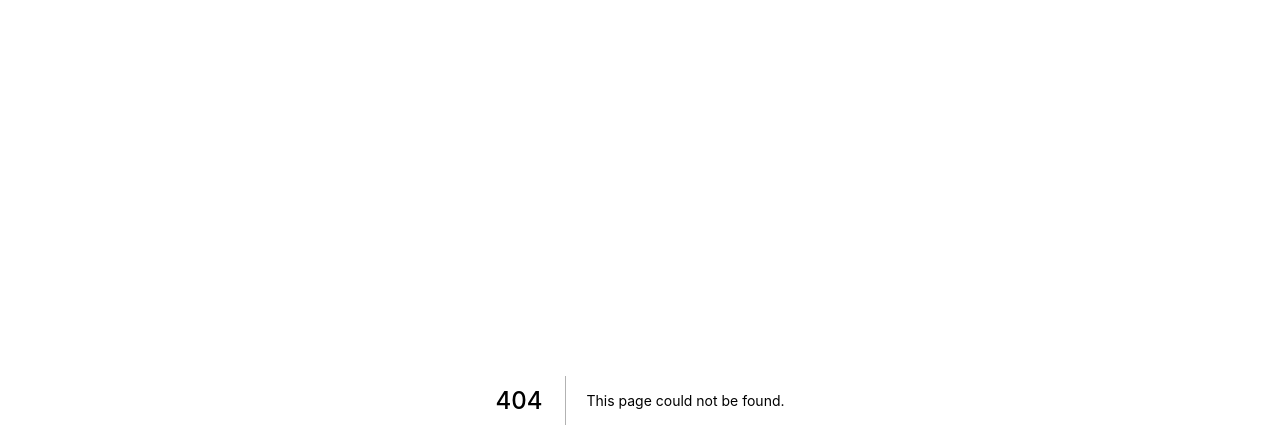
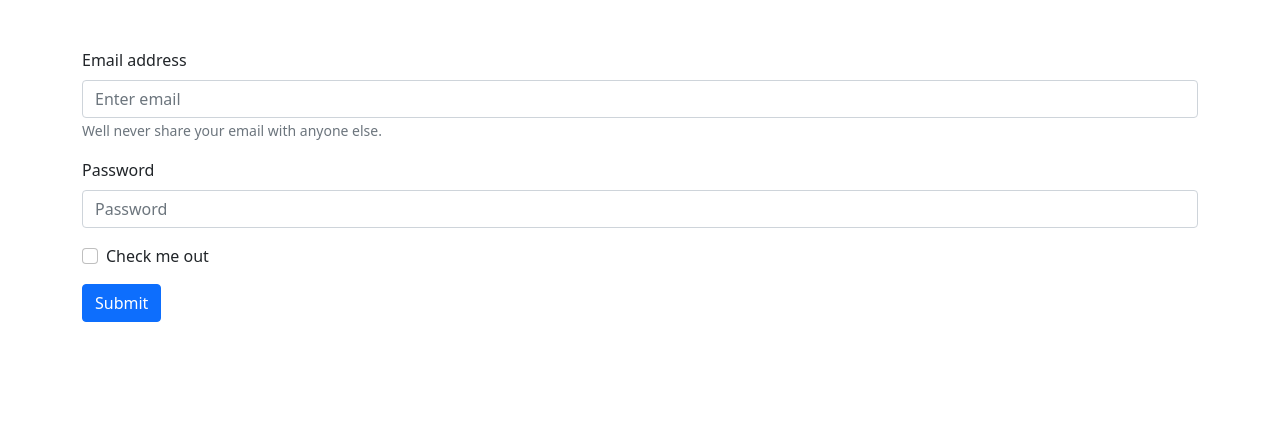
Before and after one commit to KillerDK147/shop-next, a Next.js app: page /login in a window 1280 px wide. Before the commit this address had no page. Shown: the top 448 px of the page. Built offline with nearby package versions, Linux system fonts and the light colour scheme.

Commit message:
fixed alot

```diff
--- a/package.json
+++ b/package.json
@@ -9,6 +9,7 @@
     "lint": "next lint"
   },
   "dependencies": {
+    "axios": "^0.26.1",
     "bootstrap": "^5.1.3",
     "next": "12.1.5",
     "react": "18.0.0",
--- /dev/null
+++ b/pages/login.js
@@ -0,0 +1,66 @@
+import { useState } from "react";
+import { Form, Button } from "react-bootstrap";
+import Router from "next/router";
+import axios from "axios";
+useState;
+const Login = () => {
+  let [Account, setAccount] = useState({
+    Email: "",
+    password: "",
+  });
+
+  let handerSubmit = async (e) => {
+    e.preventDefault();
+    console.log(Account);
+    await axios.post("http://localhost:3001/api/login", Account).then((res) => {
+      console.log(res.data);
+      localStorage.setItem("x-auth-token", JSON.stringify(res.data));
+      Router.push("./home");
+    });
+  };
+
+  let handlerChange = (e) => {
+    setAccount({
+      ...Account,
+      [e.target.name]: e.target.value,
+    });
+  };
+  return (
+    <div className="container mt-5">
+      <Form onSubmit={handerSubmit}>
+        <Form.Group className="mb-3" controlId="formBasicEmail">
+          <Form.Label>Email address</Form.Label>
+          <Form.Control
+            type="email"
+            placeholder="Enter email"
+            name="Email"
+            value={Account.email}
+            onChange={handlerChange}
+          />
+          <Form.Text className="text-muted">
+            Well never share your email with anyone else.
+          </Form.Text>
+        </Form.Group>
+
+        <Form.Group className="mb-3" controlId="formBasicPassword">
+          <Form.Label>Password</Form.Label>
+          <Form.Control
+            type="password"
+            placeholder="Password"
+            name="password"
+            value={Account.password}
+            onChange={handlerChange}
+          />
+        </Form.Group>
+        <Form.Group className="mb-3" controlId="formBasicCheckbox">
+          <Form.Check type="checkbox" label="Check me out" />
+        </Form.Group>
+        <Button variant="primary" type="submit">
+          Submit
+        </Button>
+      </Form>
+    </div>
+  );
+};
+
+export default Login;
```
Also changed, not shown: pages/addItem.js (added, +58 -0 lines), pages/home.js (+49 -22 lines), 1 other file (tests, documents, lock files or other folders).
